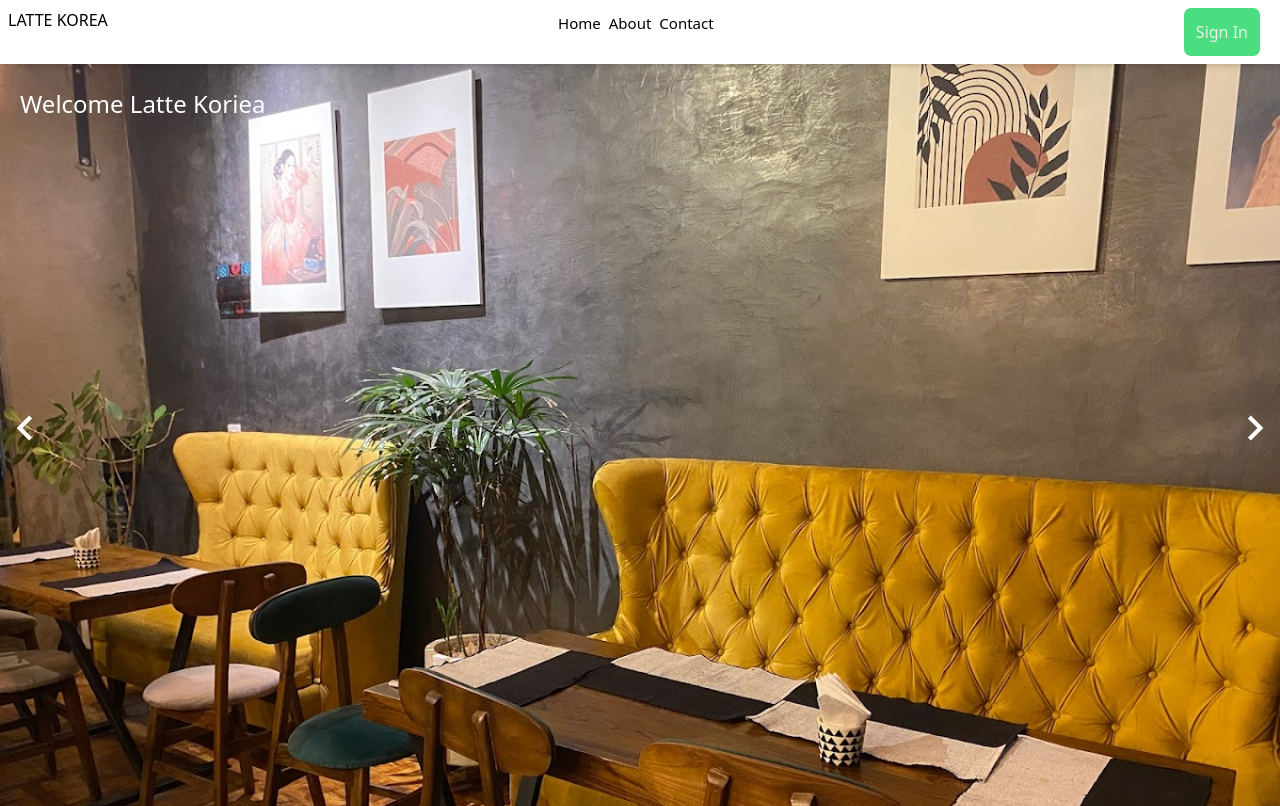
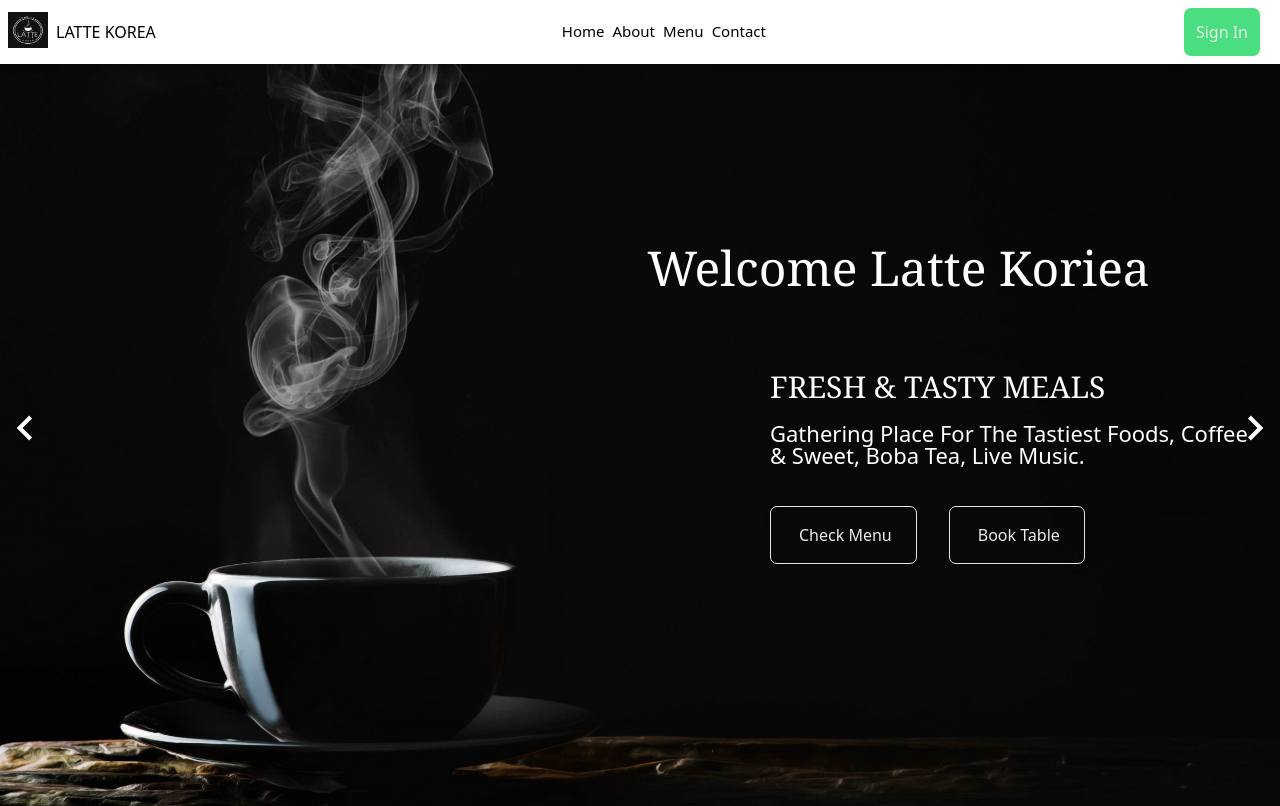
Before and after one commit to NisalaRV/Latte-Korea, a React (Create React App) app: page / in a window 1280 px wide. Built offline with nearby package versions, Linux system fonts and the light colour scheme.

Commit message:
update home page

```diff
--- a/src/assets/data/data.ts
+++ b/src/assets/data/data.ts
@@ -1,7 +1,7 @@
 export const hero1 = [
     {
         id: 1,
-        cover: "../images/l1.jpg",
+        cover: "../images/latte.jpg",
     },
     {
         id: 2,
--- a/src/view/common/MainContent/MainContent.tsx
+++ b/src/view/common/MainContent/MainContent.tsx
@@ -1,6 +1,7 @@
 import {Component} from "react";
 import {Route, Routes} from "react-router-dom";
 import {Home} from "../../pages/Home/Home";
+import {About} from "../../pages/About/About";
 
 export class MainContent extends Component {
     render() {
@@ -8,7 +9,7 @@ export class MainContent extends Component {
             <div className="mx-auto">
                 <Routes>
                     <Route path="/" Component={Home}></Route>
-
+                    <Route path="/about" Component={About}></Route>
                 </Routes>
             </div>
         );
--- a/src/view/common/Navbar/Navbar.tsx
+++ b/src/view/common/Navbar/Navbar.tsx
@@ -1,32 +1,37 @@
 import {Component} from "react";
 import {Link} from "react-router-dom";
-
+import logo from '../../../assets/logolatte.jpg'
 export class Navbar extends Component {
     render() {
         return (
             <div
-                className="p-2 flex justify-between fixed top-0 left-0 z-50 w-screen h-[8vh] md:shadow-md shadow-sm bg-white">
+                className="p-2 flex justify-between fixed top-0 left-0 z-50 w-screen h-[8vh] md:shadow-md shadow-sm ">
 
                 <Link to="/">
                     <div className="flex">
-                        <h1 className="text-1xl text-secondary">
+                        <img className="h-10 w-10  pt-1" src={logo}
+                             alt=""/>
+                        <h1 className="text-1xl mt-1 text-secondry p-2">
                             LATTE KOREA</h1>
+
 
                     </div>
                 </Link>
 
-                <ul className="list-none flex mt-1">
-                    <li className="mr-2 text-[15px] text-secondary hover:text-green-400">
+                <ul className="list-none flex mt-3">
+                    <li className="mr-2 text-[15px] text-secondry hover:text-green-400">
                         <Link to="/">Home</Link>
                     </li>
-                    <li className="mr-2 text-[15px] text-secondary hover:text-green-400">
-                        <Link to="/contact">About</Link>
+                    <li className="mr-2 text-[15px] text-secondry hover:text-green-400">
+                        <Link to="/about">About</Link>
                     </li>
-                    <li className="mr-2 text-[15px] text-secondary hover:text-green-400">
-                        <Link to="/about">Contact</Link>
+                    <li className="mr-2 text-[15px] text-secondry hover:text-green-400">
+                        <Link to="/menu">Menu</Link>
+                    </li>
+                    <li className="mr-2 text-[15px] text-secondry hover:text-green-400">
+                        <Link to="/contact">Contact</Link>
                     </li>
                 </ul>
-
 
 
                 <button className="text-[16px] text-[#e6f0e6]
--- /dev/null
+++ b/src/view/pages/About/About.tsx
@@ -0,0 +1,21 @@
+import {Component} from "react";
+
+export class About extends Component {
+    render() {
+        return (
+            <div className="flex">
+                <div className="h-auto pt-5 pl-10
+                               pr-10 mx-auto">
+                    <h2 className="pb-3 text-3xl
+                                   text-green-400
+                                   underline
+                                   decoration-2">About Us</h2>
+                    <p className="pb-3 ">
+                      <h1>Gathering Place For The Tastiest Foods, Coffee & Sweet, Boba Tea, Live Music & Special Events.</h1>
+                    </p>
+
+                </div>
+            </div>
+        );
+    }
+}
--- a/src/view/pages/Home/Home.tsx
+++ b/src/view/pages/Home/Home.tsx
@@ -46,18 +46,26 @@ export const Home: React.FC = () => {
 
     return (
         <section className="hero">
-            <div className="w-full h-auto md:h-[92vh] md:flex md:justify-between ">
-                <div className="w-full h-full ">
+            <div className="">
+                <div className="w-full h-full">
                     <Slider {...settings}>
                         {hero1.map((item, index) => (
                             <div key={index} className="box relative h-[92vh] sm:mt-16 w-full">
                                 <img
                                     src={item.cover}
                                     alt={`cover-${index}`}
-                                    className="w-full h-auto object-cover"
+                                    className="w-full h-[95vh] object-cover"
                                 />
-                                <div className="text absolute top-1 left-0 text-white p-5 text-2xl">
-                                    <h1>Welcome Latte Koriea</h1>
+                                <div className="text absolute top-20 text-white p-5 text-5xl ">
+                                    <h1 className="ml-[49vw] m-20  font-serif">Welcome Latte Koriea</h1>
+                                    <h3 className="ml-[750px] font-serif text-[30px]">FRESH & TASTY MEALS</h3>
+                                    <p className="text-[22px] ml-[750px] font-thin mt-[20px]">Gathering Place For The Tastiest Foods, Coffee & Sweet, Boba Tea, Live Music.</p>
+                                    <button className="text-[16px] text-[#e6f0e6] pr-6 border-[1px] ml-[750px]
+                                   hover:text-tertiary rounded-[7px] mx-4 px-7 py-5 mt-[40px]">Check Menu</button>
+
+                                    <button className="text-[16px] text-[#e6f0e6]
+                              pr-6 border-[1px]
+                                   hover:text-tertiary rounded-[7px] mx-4 px-7 py-5">Book Table</button>
                                 </div>
                             </div>
                         ))}
--- a/src/view/pages/Login/Login.tsx
+++ b/src/view/pages/Login/Login.tsx
@@ -4,11 +4,11 @@ import React, { Component } from 'react';
 class Login extends Component {
     render() {
         return (
-            <div className="flex-container items-center justify-center min-h-screen bg-gray-200">
+
                 <form className="form-body bg-white p-8 rounded shadow-md">
                     <h2 className="text-2xl font-semibold mb-4 text-center">Sign In</h2>
                     <div className="mb-4 text-center">
-                        <label className="block text-sm font-medium text-gray-600 text-center">Email:</label>
+                        <label className="block text-sm font-medium text-gray-600">Email:</label>
                         <input
                             className="form-input text-center"
                             type="email"
@@ -17,7 +17,7 @@ class Login extends Component {
                     </div>
 
                     <div className="mb-4 text-center">
-                        <label className="block text-sm font-medium text-gray-600 text-center">Password:</label>
+                        <label className="block text-sm font-medium text-gray-600">Password:</label>
                         <input
                             className="form-input text-center"
                             type="password"
@@ -26,12 +26,12 @@ class Login extends Component {
                     </div>
 
                     <div className="mt-4 text-center">
-                        <button className="form-button bg-green-500 text-white px-4 py-2 rounded-md transition hover:bg-green-600 text-center">
+                        <button className="form-button bg-green-500 text-white px-4 py-2 rounded-md transition hover:bg-green-600">
                             Sign In
                         </button>
                     </div>
                 </form>
-            </div>
+
         );
     }
 }
```
Also changed, not shown: public/images/latte.jpg (added), src/assets/logolatte.jpg (added).
